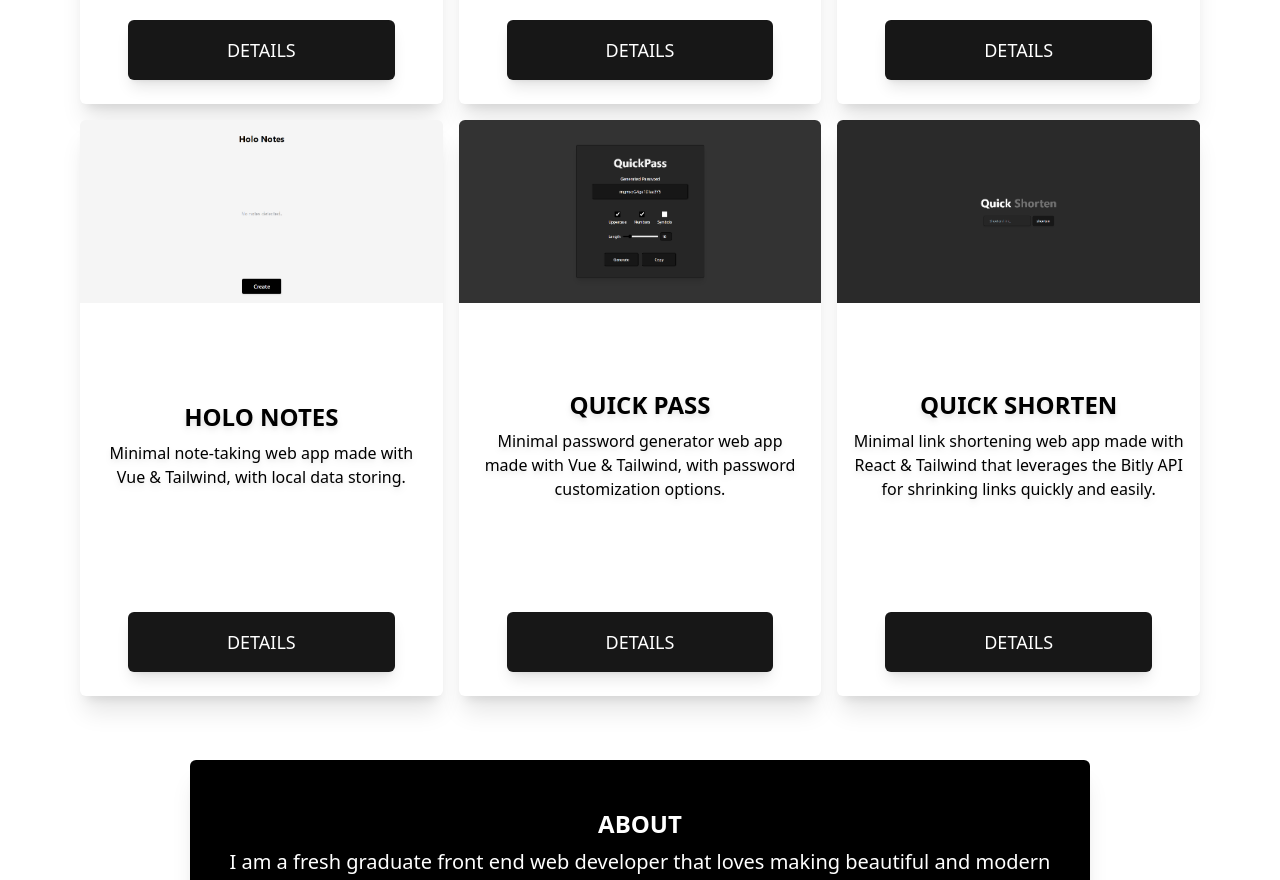
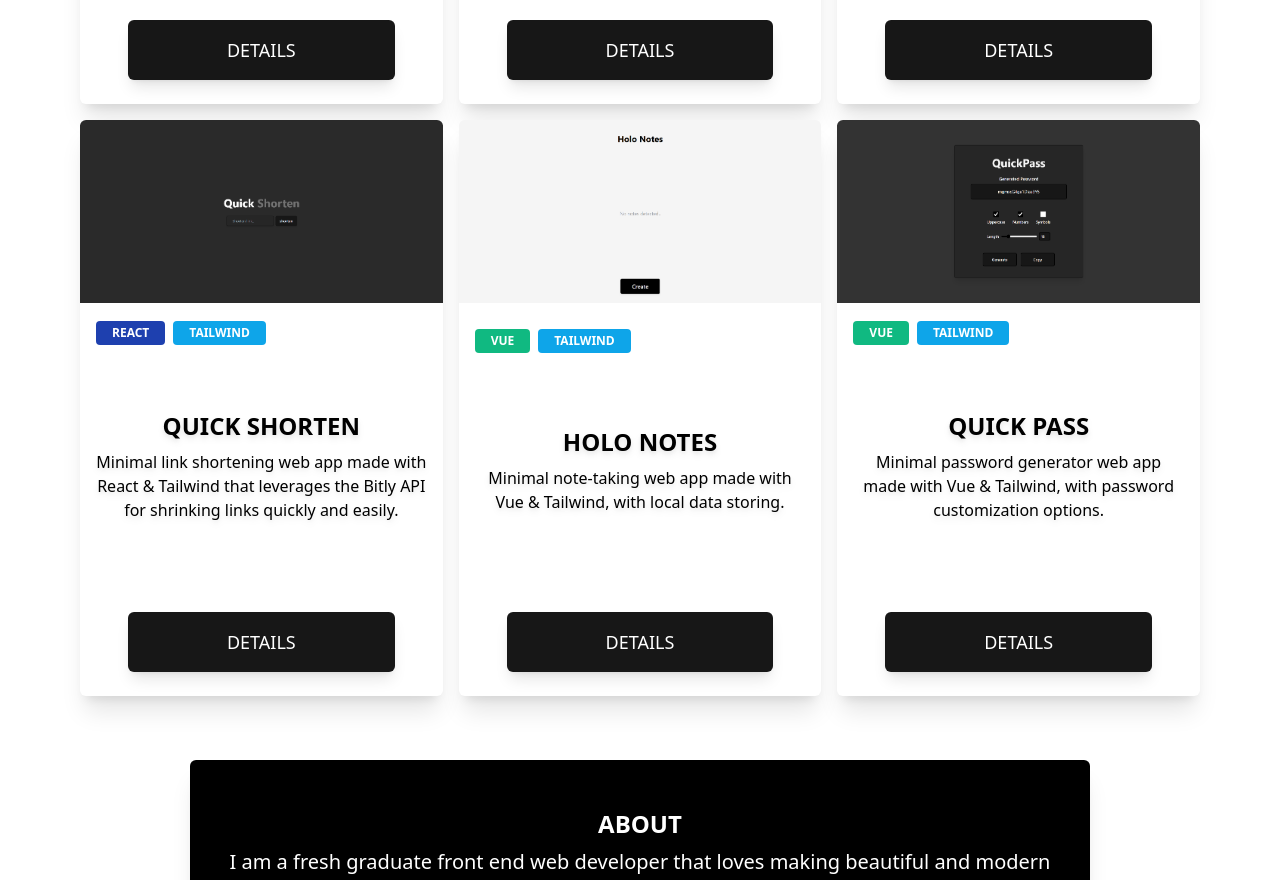
Before and after one commit to as9284/as-portfolio, a React (Vite) app: page / in a window 1280 px wide. Shown: the part 1400-2280 px from the top of the page. Built offline with nearby package versions, Linux system fonts and the light colour scheme.

Commit message:
Implement a tags system into cards

```diff
--- a/src/components/Card.jsx
+++ b/src/components/Card.jsx
@@ -1,6 +1,7 @@
 import { useState } from "react";
+import Tags from "./Tags";
 
-function Card({ image, title, description, link }) {
+function Card({ image, title, description, link, tags }) {
   const [expandImage, setExpandImage] = useState(false);
 
   function openLink(url) {
@@ -14,9 +15,10 @@ function Card({ image, title, description, link }) {
         <img
           src={image}
           alt={title}
-          className="w-[40rem] h-auto overflow-hidden rounded-t-md cursor-pointer"
+          className="w-[40rem] h-auto overflow-hidden rounded-t-md hover:brightness-75 cursor-zoom-in duration-300"
           onClick={() => setExpandImage(true)}
         />
+        <Tags tags={tags} />
         <div className="w-full flex flex-col justify-center items-center gap-2 my-12">
           <h1 className="text-2xl text-black font-bold uppercase drop-shadow-md">
             {title}
@@ -36,7 +38,7 @@ function Card({ image, title, description, link }) {
       </div>
       {expandImage && (
         <div
-          className="w-screen h-screen flex justify-center items-center top-0 left-0 fixed z-10 bg-black/80 backdrop-blur-lg cursor-pointer"
+          className="w-screen h-screen flex justify-center items-center top-0 left-0 fixed z-10 bg-black/80 backdrop-blur-lg cursor-zoom-out"
           onClick={() => setExpandImage(false)}
         >
           <img
--- a/src/components/Projects.jsx
+++ b/src/components/Projects.jsx
@@ -45,6 +45,7 @@ function Projects({ projectsRef }) {
               title={item.title}
               description={item.description}
               link={item.link}
+              tags={item.tags}
             />
           ))}
         </div>
--- /dev/null
+++ b/src/components/Tags.jsx
@@ -0,0 +1,52 @@
+function Tags({ tags }) {
+  if (typeof tags === "string") {
+    tags = tags.split("+");
+  }
+
+  const renderTags = tags.map((tag) => {
+    let tagColor = "";
+    let tagName = "";
+
+    const splitTags = tag.split("+");
+
+    splitTags.forEach((splitTag) => {
+      switch (splitTag.trim().toLowerCase()) {
+        case "react":
+          tagColor = "bg-blue-800";
+          tagName = "React";
+          break;
+        case "tailwind":
+          tagColor = "bg-sky-500";
+          tagName = "Tailwind";
+          break;
+        case "vue":
+          tagColor = "bg-emerald-500";
+          tagName = "Vue";
+          break;
+        case "css":
+          tagColor = "bg-blue-300";
+          tagName = "CSS";
+          break;
+        default:
+          break;
+      }
+    });
+    return (
+      <p
+        key={tag}
+        className={`text-xs px-4 py-1 rounded font-bold ${tagColor}`}
+      >
+        {tagName}
+      </p>
+    );
+  });
+  return (
+    <>
+      <div className="w-full uppercase text-white flex flex-row justify-start items-center text-center px-4 gap-2 flex-wrap">
+        {renderTags}
+      </div>
+    </>
+  );
+}
+
+export default Tags;
--- a/src/data/cardsData.json
+++ b/src/data/cardsData.json
@@ -4,41 +4,47 @@
     "title": "Astra Properties",
     "description": "Modern real estate website built with React & CSS, with a primary focus on good responsive practices while using no media queries.",
     "src": "astrap.png",
-    "link": "https://github.com/AnthonySaliba787/astra-properties"
+    "link": "https://github.com/AnthonySaliba787/astra-properties",
+    "tags": "react+css"
   },
   {
     "id": 2,
     "title": "Luna Cloud",
     "description": "Minimalistic cloud storage website built with React & Tailwind, with a heavy focus on ease-of-use and beautiful design.",
     "src": "lunac.png",
-    "link": "https://github.com/AnthonySaliba787/luna-cloud"
+    "link": "https://github.com/AnthonySaliba787/luna-cloud",
+    "tags": "react+tailwind"
   },
   {
     "id": 3,
     "title": "Quick News",
     "description": "Modern news website built with React & Tailwind that leverages NewsAPI for providing users with a quick and easy way to get updated news.",
     "src": "quickn.png",
-    "link": "https://github.com/AnthonySaliba787/quick-news"
+    "link": "https://github.com/AnthonySaliba787/quick-news",
+    "tags": "react+tailwind"
   },
   {
     "id": 4,
+    "title": "Quick Shorten",
+    "description": "Minimal link shortening web app made with React & Tailwind that leverages the Bitly API for shrinking links quickly and easily.",
+    "src": "quickshorten.png",
+    "link": "https://github.com/AnthonySaliba787/quick-shorten",
+    "tags": "react+tailwind"
+  },
+  {
+    "id": 5,
     "title": "Holo Notes",
     "description": "Minimal note-taking web app made with Vue & Tailwind, with local data storing.",
     "src": "holonotes.png",
-    "link": "https://github.com/AnthonySaliba787/holo-notes-v2"
+    "link": "https://github.com/AnthonySaliba787/holo-notes-v2",
+    "tags": "vue+tailwind"
   },
   {
-    "id": 5,
+    "id": 6,
     "title": "Quick Pass",
     "description": "Minimal password generator web app made with Vue & Tailwind, with password customization options.",
     "src": "quickpass.png",
-    "link": "https://github.com/AnthonySaliba787/quick-pass"
-  },
-  {
-    "id": 6,
-    "title": "Quick Shorten",
-    "description": "Minimal link shortening web app made with React & Tailwind that leverages the Bitly API for shrinking links quickly and easily.",
-    "src": "quickshorten.png",
-    "link": "https://github.com/AnthonySaliba787/quick-shorten"
+    "link": "https://github.com/AnthonySaliba787/quick-pass",
+    "tags": "vue+tailwind"
   }
 ]
```
